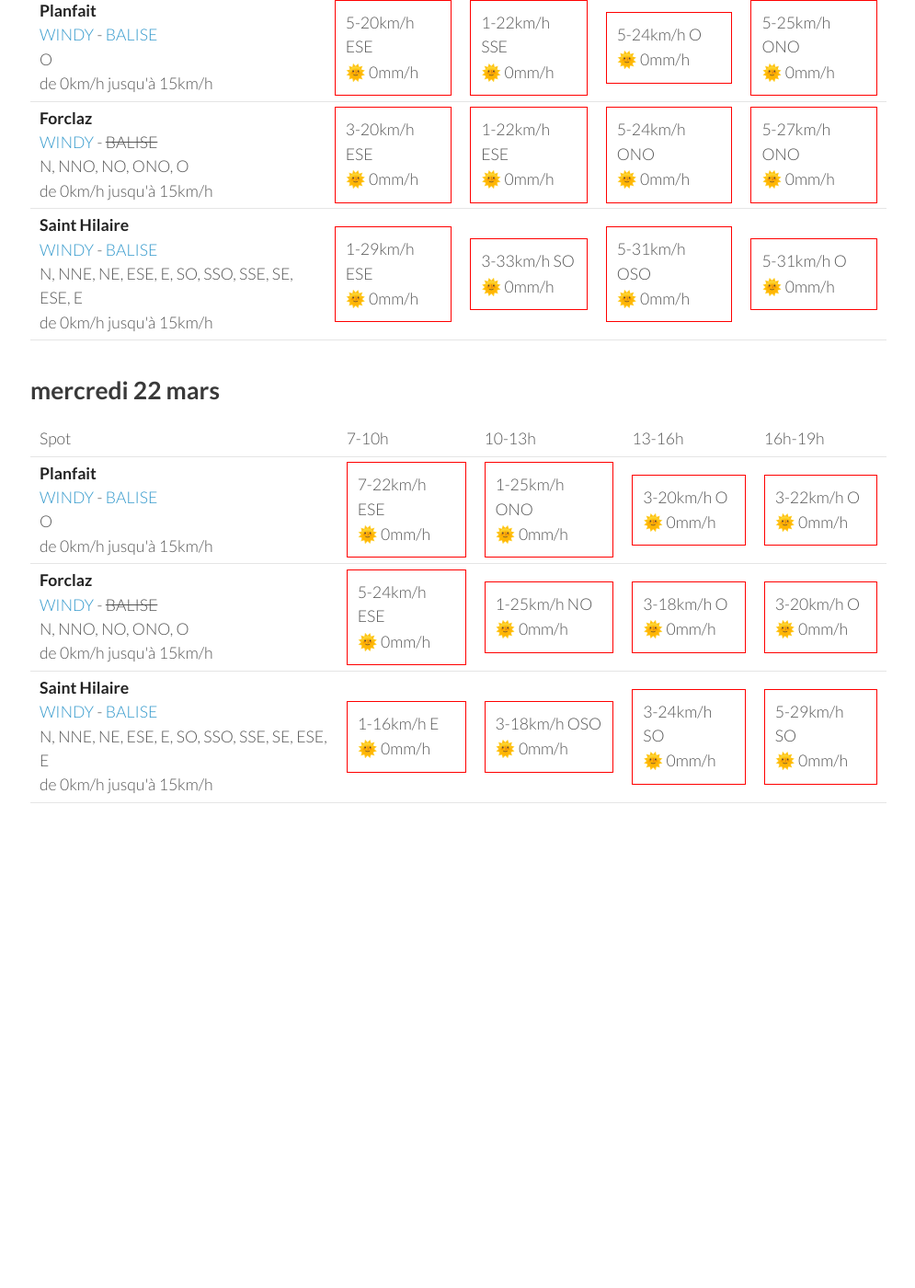
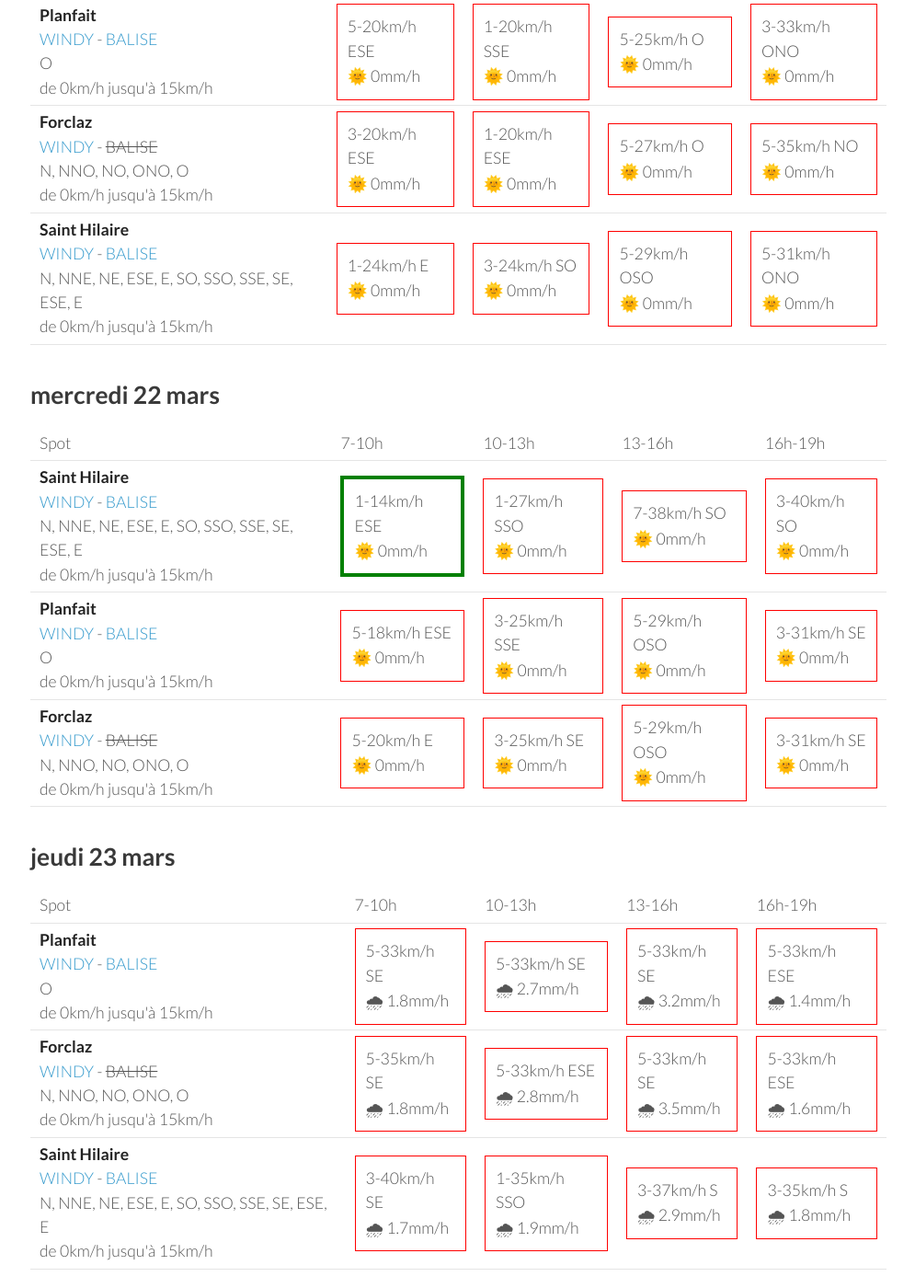
Before and after one commit to parapente-dans-le-nord/parapente-dans-le-nord.github.io, a Jekyll site: the page built from alpes_nord.markdown, in a window 1280 px wide and 1400 px high, scrolled down 1885 px. Shown: the whole window at 92% size, without its empty margins (25-1020 px from the left). Built offline with Jekyll 4.4.1, drawn with Linux system fonts in a browser that asks for light colours; before the commit the page ends 2886 px from its top, so only the background shows below that; some of the changed text lies outside the part shown.

Commit message:
update index.markdown

```diff
--- a/alpes_nord.markdown
+++ b/alpes_nord.markdown
@@ -7,7 +7,7 @@ title:  "Tous les spots"
 {: .links}
 
 # Prevision Windy, modèle Arome
-page mise à jour le samedi 18 mars 06:25
+page mise à jour le samedi 18 mars 10:25
 
 ## samedi 18 mars
 
@@ -114,32 +114,32 @@ page mise à jour le samedi 18 mars 06:25
       <td>16h-19h</td>
     </tr>
 <tr>
-        <td><strong>Saint Hilaire</strong><br><a href="https://windy.com/45.307/5.888?45.087,5.889,9,m:eUFagkX">WINDY</a> - <span class=""><a href="http://www.balisemeteo.com/balise.php?idBalise=61">BALISE</a> </span><br> <span class="vent-favorable">N, NNE, NE, ESE, E, SO, SSO, SSE, SE, ESE, E</span><br><span class="force-vent">de 0km/h jusqu'à 15km/h</span> </td>
+        <td><strong>Forclaz</strong><br><a href="https://windy.com/45.814/6.247?45.375,6.246,8,m:eVwaglz">WINDY</a> - <span class="no-balise"> BALISE </span><br> <span class="vent-favorable">N, NNO, NO, ONO, O</span><br><span class="force-vent">de 0km/h jusqu'à 15km/h</span> </td>
 
-            <td><div class="not-flyable"><p>1-18km/h ENE</p><p>🌧 0.5mm/h</p></div></td>
-            <td><div class="not-flyable"><p>5-25km/h N</p><p>🌞 0mm/h</p></div></td>
-            <td><div class="not-flyable"><p>5-27km/h N</p><p>🌧 0.2mm/h</p></div></td>
-            <td><div class="not-flyable"><p>3-27km/h N</p><p>🌞 0mm/h</p></div></td>
+            <td><div class="not-flyable"><p>3-16km/h N</p><p>🌞 0mm/h</p></div></td>
+            <td><div class="flyable"><p>1-14km/h ONO</p><p>🌞 0mm/h</p></div></td>
+            <td><div class="not-flyable"><p>5-20km/h ONO</p><p>🌞 0mm/h</p></div></td>
+            <td><div class="not-flyable"><p>5-22km/h ONO</p><p>🌞 0mm/h</p></div></td>
 
 
     </tr>
 <tr>
         <td><strong>Planfait</strong><br><a href="https://windy.com/45.853/6.223?45.415,6.223,8">WINDY</a> - <span class=""><a href="https://www.openwindmap.org/PP496">BALISE</a> </span><br> <span class="vent-favorable">O</span><br><span class="force-vent">de 0km/h jusqu'à 15km/h</span> </td>
 
-            <td><div class="not-flyable"><p>1-9km/h E</p><p>🌧 0.2mm/h</p></div></td>
-            <td><div class="not-flyable"><p>3-18km/h ONO</p><p>🌞 0mm/h</p></div></td>
-            <td><div class="not-flyable"><p>5-22km/h ONO</p><p>🌧 0.2mm/h</p></div></td>
-            <td><div class="not-flyable"><p>5-22km/h NO</p><p>🌞 0mm/h</p></div></td>
+            <td><div class="not-flyable"><p>3-14km/h N</p><p>🌞 0mm/h</p></div></td>
+            <td><div class="not-flyable"><p>1-14km/h NNO</p><p>🌞 0mm/h</p></div></td>
+            <td><div class="not-flyable"><p>5-22km/h ONO</p><p>🌞 0mm/h</p></div></td>
+            <td><div class="not-flyable"><p>5-24km/h ONO</p><p>🌞 0mm/h</p></div></td>
 
 
     </tr>
 <tr>
-        <td><strong>Forclaz</strong><br><a href="https://windy.com/45.814/6.247?45.375,6.246,8,m:eVwaglz">WINDY</a> - <span class="no-balise"> BALISE </span><br> <span class="vent-favorable">N, NNO, NO, ONO, O</span><br><span class="force-vent">de 0km/h jusqu'à 15km/h</span> </td>
+        <td><strong>Saint Hilaire</strong><br><a href="https://windy.com/45.307/5.888?45.087,5.889,9,m:eUFagkX">WINDY</a> - <span class=""><a href="http://www.balisemeteo.com/balise.php?idBalise=61">BALISE</a> </span><br> <span class="vent-favorable">N, NNE, NE, ESE, E, SO, SSO, SSE, SE, ESE, E</span><br><span class="force-vent">de 0km/h jusqu'à 15km/h</span> </td>
 
-            <td><div class="not-flyable"><p>0-9km/h E</p><p>🌧 0.2mm/h</p></div></td>
-            <td><div class="not-flyable"><p>3-16km/h ONO</p><p>🌞 0mm/h</p></div></td>
-            <td><div class="not-flyable"><p>3-20km/h ONO</p><p>🌧 0.2mm/h</p></div></td>
-            <td><div class="not-flyable"><p>5-22km/h NO</p><p>🌞 0mm/h</p></div></td>
+            <td><div class="not-flyable"><p>3-29km/h NNE</p><p>🌞 0mm/h</p></div></td>
+            <td><div class="not-flyable"><p>5-31km/h NNE</p><p>🌧 0.2mm/h</p></div></td>
+            <td><div class="not-flyable"><p>3-25km/h NO</p><p>🌞 0mm/h</p></div></td>
+            <td><div class="not-flyable"><p>3-22km/h NO</p><p>🌞 0mm/h</p></div></td>
 
 
     </tr>
@@ -163,9 +163,9 @@ page mise à jour le samedi 18 mars 06:25
         <td><strong>Planfait</strong><br><a href="https://windy.com/45.853/6.223?45.415,6.223,8">WINDY</a> - <span class=""><a href="https://www.openwindmap.org/PP496">BALISE</a> </span><br> <span class="vent-favorable">O</span><br><span class="force-vent">de 0km/h jusqu'à 15km/h</span> </td>
 
             <td><div class="not-flyable"><p>5-20km/h ESE</p><p>🌞 0mm/h</p></div></td>
-            <td><div class="not-flyable"><p>1-22km/h SSE</p><p>🌞 0mm/h</p></div></td>
-            <td><div class="not-flyable"><p>5-24km/h O</p><p>🌞 0mm/h</p></div></td>
-            <td><div class="not-flyable"><p>5-25km/h ONO</p><p>🌞 0mm/h</p></div></td>
+            <td><div class="not-flyable"><p>1-20km/h SSE</p><p>🌞 0mm/h</p></div></td>
+            <td><div class="not-flyable"><p>5-25km/h O</p><p>🌞 0mm/h</p></div></td>
+            <td><div class="not-flyable"><p>3-33km/h ONO</p><p>🌞 0mm/h</p></div></td>
 
 
     </tr>
@@ -173,19 +173,19 @@ page mise à jour le samedi 18 mars 06:25
         <td><strong>Forclaz</strong><br><a href="https://windy.com/45.814/6.247?45.375,6.246,8,m:eVwaglz">WINDY</a> - <span class="no-balise"> BALISE </span><br> <span class="vent-favorable">N, NNO, NO, ONO, O</span><br><span class="force-vent">de 0km/h jusqu'à 15km/h</span> </td>
 
             <td><div class="not-flyable"><p>3-20km/h ESE</p><p>🌞 0mm/h</p></div></td>
-            <td><div class="not-flyable"><p>1-22km/h ESE</p><p>🌞 0mm/h</p></div></td>
-            <td><div class="not-flyable"><p>5-24km/h ONO</p><p>🌞 0mm/h</p></div></td>
-            <td><div class="not-flyable"><p>5-27km/h ONO</p><p>🌞 0mm/h</p></div></td>
+            <td><div class="not-flyable"><p>1-20km/h ESE</p><p>🌞 0mm/h</p></div></td>
+            <td><div class="not-flyable"><p>5-27km/h O</p><p>🌞 0mm/h</p></div></td>
+            <td><div class="not-flyable"><p>5-35km/h NO</p><p>🌞 0mm/h</p></div></td>
 
 
     </tr>
 <tr>
         <td><strong>Saint Hilaire</strong><br><a href="https://windy.com/45.307/5.888?45.087,5.889,9,m:eUFagkX">WINDY</a> - <span class=""><a href="http://www.balisemeteo.com/balise.php?idBalise=61">BALISE</a> </span><br> <span class="vent-favorable">N, NNE, NE, ESE, E, SO, SSO, SSE, SE, ESE, E</span><br><span class="force-vent">de 0km/h jusqu'à 15km/h</span> </td>
 
-            <td><div class="not-flyable"><p>1-29km/h ESE</p><p>🌞 0mm/h</p></div></td>
-            <td><div class="not-flyable"><p>3-33km/h SO</p><p>🌞 0mm/h</p></div></td>
-            <td><div class="not-flyable"><p>5-31km/h OSO</p><p>🌞 0mm/h</p></div></td>
-            <td><div class="not-flyable"><p>5-31km/h O</p><p>🌞 0mm/h</p></div></td>
+            <td><div class="not-flyable"><p>1-24km/h E</p><p>🌞 0mm/h</p></div></td>
+            <td><div class="not-flyable"><p>3-24km/h SO</p><p>🌞 0mm/h</p></div></td>
+            <td><div class="not-flyable"><p>5-29km/h OSO</p><p>🌞 0mm/h</p></div></td>
+            <td><div class="not-flyable"><p>5-31km/h ONO</p><p>🌞 0mm/h</p></div></td>
 
 
     </tr>
@@ -206,32 +206,32 @@ page mise à jour le samedi 18 mars 06:25
       <td>16h-19h</td>
     </tr>
 <tr>
+        <td><strong>Saint Hilaire</strong><br><a href="https://windy.com/45.307/5.888?45.087,5.889,9,m:eUFagkX">WINDY</a> - <span class=""><a href="http://www.balisemeteo.com/balise.php?idBalise=61">BALISE</a> </span><br> <span class="vent-favorable">N, NNE, NE, ESE, E, SO, SSO, SSE, SE, ESE, E</span><br><span class="force-vent">de 0km/h jusqu'à 15km/h</span> </td>
+
+            <td><div class="flyable"><p>1-14km/h ESE</p><p>🌞 0mm/h</p></div></td>
+            <td><div class="not-flyable"><p>1-27km/h SSO</p><p>🌞 0mm/h</p></div></td>
+            <td><div class="not-flyable"><p>7-38km/h SO</p><p>🌞 0mm/h</p></div></td>
+            <td><div class="not-flyable"><p>3-40km/h SO</p><p>🌞 0mm/h</p></div></td>
+
+
+    </tr>
+<tr>
         <td><strong>Planfait</strong><br><a href="https://windy.com/45.853/6.223?45.415,6.223,8">WINDY</a> - <span class=""><a href="https://www.openwindmap.org/PP496">BALISE</a> </span><br> <span class="vent-favorable">O</span><br><span class="force-vent">de 0km/h jusqu'à 15km/h</span> </td>
 
-            <td><div class="not-flyable"><p>7-22km/h ESE</p><p>🌞 0mm/h</p></div></td>
-            <td><div class="not-flyable"><p>1-25km/h ONO</p><p>🌞 0mm/h</p></div></td>
-            <td><div class="not-flyable"><p>3-20km/h O</p><p>🌞 0mm/h</p></div></td>
-            <td><div class="not-flyable"><p>3-22km/h O</p><p>🌞 0mm/h</p></div></td>
+            <td><div class="not-flyable"><p>5-18km/h ESE</p><p>🌞 0mm/h</p></div></td>
+            <td><div class="not-flyable"><p>3-25km/h SSE</p><p>🌞 0mm/h</p></div></td>
+            <td><div class="not-flyable"><p>5-29km/h OSO</p><p>🌞 0mm/h</p></div></td>
+            <td><div class="not-flyable"><p>3-31km/h SE</p><p>🌞 0mm/h</p></div></td>
 
 
     </tr>
 <tr>
         <td><strong>Forclaz</strong><br><a href="https://windy.com/45.814/6.247?45.375,6.246,8,m:eVwaglz">WINDY</a> - <span class="no-balise"> BALISE </span><br> <span class="vent-favorable">N, NNO, NO, ONO, O</span><br><span class="force-vent">de 0km/h jusqu'à 15km/h</span> </td>
 
-            <td><div class="not-flyable"><p>5-24km/h ESE</p><p>🌞 0mm/h</p></div></td>
-            <td><div class="not-flyable"><p>1-25km/h NO</p><p>🌞 0mm/h</p></div></td>
-            <td><div class="not-flyable"><p>3-18km/h O</p><p>🌞 0mm/h</p></div></td>
-            <td><div class="not-flyable"><p>3-20km/h O</p><p>🌞 0mm/h</p></div></td>
-
-
-    </tr>
-<tr>
-        <td><strong>Saint Hilaire</strong><br><a href="https://windy.com/45.307/5.888?45.087,5.889,9,m:eUFagkX">WINDY</a> - <span class=""><a href="http://www.balisemeteo.com/balise.php?idBalise=61">BALISE</a> </span><br> <span class="vent-favorable">N, NNE, NE, ESE, E, SO, SSO, SSE, SE, ESE, E</span><br><span class="force-vent">de 0km/h jusqu'à 15km/h</span> </td>
-
-            <td><div class="not-flyable"><p>1-16km/h E</p><p>🌞 0mm/h</p></div></td>
-            <td><div class="not-flyable"><p>3-18km/h OSO</p><p>🌞 0mm/h</p></div></td>
-            <td><div class="not-flyable"><p>3-24km/h SO</p><p>🌞 0mm/h</p></div></td>
-            <td><div class="not-flyable"><p>5-29km/h SO</p><p>🌞 0mm/h</p></div></td>
+            <td><div class="not-flyable"><p>5-20km/h E</p><p>🌞 0mm/h</p></div></td>
+            <td><div class="not-flyable"><p>3-25km/h SE</p><p>🌞 0mm/h</p></div></td>
+            <td><div class="not-flyable"><p>5-29km/h OSO</p><p>🌞 0mm/h</p></div></td>
+            <td><div class="not-flyable"><p>3-31km/h SE</p><p>🌞 0mm/h</p></div></td>
 
 
     </tr>
@@ -239,3 +239,49 @@ page mise à jour le samedi 18 mars 06:25
 </tbody>
 </table>
 {:/}
+## jeudi 23 mars
+
+{::nomarkdown}
+<table>
+  <tbody>
+    <tr>
+      <td>Spot</td>
+      <td>7-10h</td>
+      <td>10-13h</td>
+      <td>13-16h</td>
+      <td>16h-19h</td>
+    </tr>
+<tr>
+        <td><strong>Planfait</strong><br><a href="https://windy.com/45.853/6.223?45.415,6.223,8">WINDY</a> - <span class=""><a href="https://www.openwindmap.org/PP496">BALISE</a> </span><br> <span class="vent-favorable">O</span><br><span class="force-vent">de 0km/h jusqu'à 15km/h</span> </td>
+
+            <td><div class="not-flyable"><p>5-33km/h SE</p><p>🌧 1.8mm/h</p></div></td>
+            <td><div class="not-flyable"><p>5-33km/h SE</p><p>🌧 2.7mm/h</p></div></td>
+            <td><div class="not-flyable"><p>5-33km/h SE</p><p>🌧 3.2mm/h</p></div></td>
+            <td><div class="not-flyable"><p>5-33km/h ESE</p><p>🌧 1.4mm/h</p></div></td>
+
+
+    </tr>
+<tr>
+        <td><strong>Forclaz</strong><br><a href="https://windy.com/45.814/6.247?45.375,6.246,8,m:eVwaglz">WINDY</a> - <span class="no-balise"> BALISE </span><br> <span class="vent-favorable">N, NNO, NO, ONO, O</span><br><span class="force-vent">de 0km/h jusqu'à 15km/h</span> </td>
+
+            <td><div class="not-flyable"><p>5-35km/h SE</p><p>🌧 1.8mm/h</p></div></td>
+            <td><div class="not-flyable"><p>5-33km/h ESE</p><p>🌧 2.8mm/h</p></div></td>
+            <td><div class="not-flyable"><p>5-33km/h SE</p><p>🌧 3.5mm/h</p></div></td>
+            <td><div class="not-flyable"><p>5-33km/h ESE</p><p>🌧 1.6mm/h</p></div></td>
+
+
+    </tr>
+<tr>
+        <td><strong>Saint Hilaire</strong><br><a href="https://windy.com/45.307/5.888?45.087,5.889,9,m:eUFagkX">WINDY</a> - <span class=""><a href="http://www.balisemeteo.com/balise.php?idBalise=61">BALISE</a> </span><br> <span class="vent-favorable">N, NNE, NE, ESE, E, SO, SSO, SSE, SE, ESE, E</span><br><span class="force-vent">de 0km/h jusqu'à 15km/h</span> </td>
+
+            <td><div class="not-flyable"><p>3-40km/h SE</p><p>🌧 1.7mm/h</p></div></td>
+            <td><div class="not-flyable"><p>1-35km/h SSO</p><p>🌧 1.9mm/h</p></div></td>
+            <td><div class="not-flyable"><p>3-37km/h S</p><p>🌧 2.9mm/h</p></div></td>
+            <td><div class="not-flyable"><p>3-35km/h S</p><p>🌧 1.8mm/h</p></div></td>
+
+
+    </tr>
+
+</tbody>
+</table>
+{:/}
```
